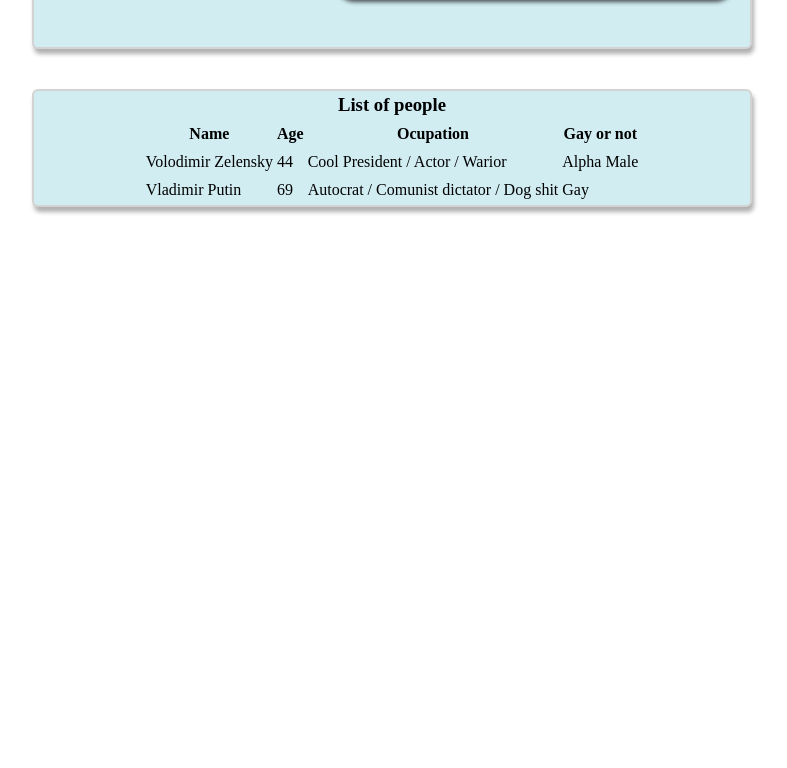
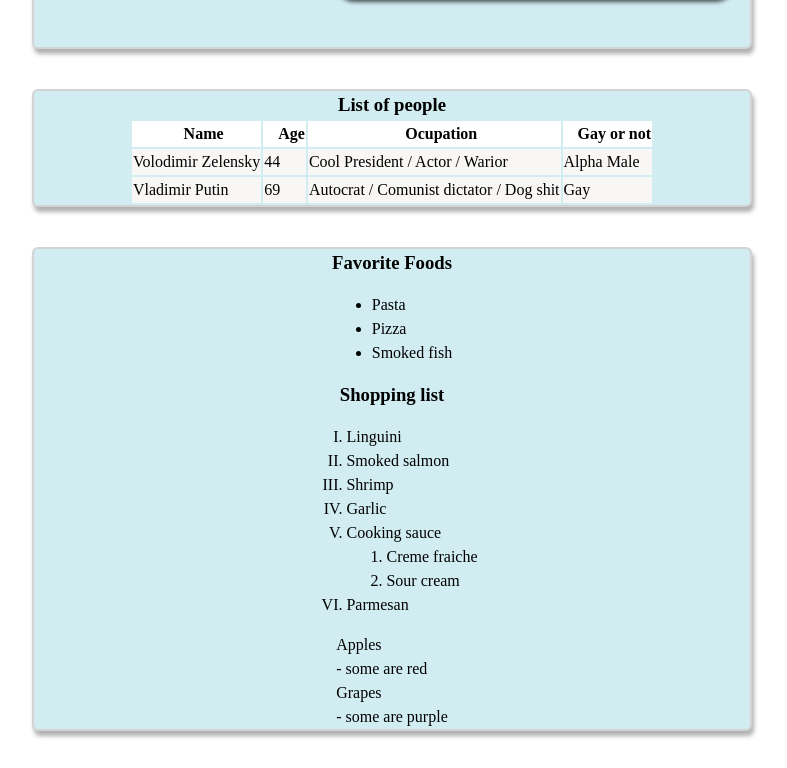
Before and after one commit to danilabogdan/html-repo-0, a plain HTML site: page index.html in a window 1280 px wide. Shown: the part 3138-3906 px from the top of the page, without its empty margins (248-1035 px from the left). Before the commit the page ends 3365 px from the top, so only its background shows below. Drawn offline with Linux system fonts and the light colour scheme.

Commit message:
made some lists and learned about iframe

```diff
--- a/index.html
+++ b/index.html
@@ -102,7 +102,7 @@
 
     <div class="[ box ] [ center ] [ bg ] [ gap ]">
         <h1>Adding links</h1>
-        <p>You can view this tutorial <a style="text-decoration:none;" href="https://www.w3schools.com/">here</a></p>
+        <p>You can view the tutorial i am folowing <a style="text-decoration:none;" href="https://www.w3schools.com/">here <i class="fa-solid fa-arrow-right"></i></a></p>
         <p>Or you can click the image below</p>
         <a href="https://www.w3schools.com/" target="_blank"><img style="width:120px;" src="images/77673807.png" alt=""></a>
         <h2>Maybe go <a style="text-decoration:none;" href="#top">to the top <i class="fa-solid fa-arrow-up"></i></a> of this page.</h2>
@@ -116,34 +116,72 @@
 
     <div class="[ box ] [ center ] [ bg ] [ gap ]">
         <table>
-            <thead>
+            <thead style="background-color:#fff;">
                 <caption><h3>List of people</h3></caption>
-                <tr>
-                    <th>Name</th>
-                    <th>Age</th>
-                    <th>Ocupation</th>
-                    <th>Gay or not</th>
+                <tr style="background-color:#fff;">
+                    <th style="padding-left:15px;">Name</th>
+                    <th style="padding-left:15px;">Age</th>
+                    <th style="padding-left:15px;" colspan="2">Ocupation</th>
+                    <th style="padding-left:15px;">Gay or not</th>
                 </tr>
             </thead>
 
             <tbody>
-                <tr>
+                <tr style="background-color:#f9f7f5;">
                     <td>Volodimir Zelensky</td>
                     <td>44</td>
-                    <td>Cool President / Actor / Warior</td>
+                    <td colspan="2">Cool President / Actor / Warior</td>
                     <td>Alpha Male</td>
                 </tr>
 
-                <tr>
+                <tr style="background-color:#f9f7f5;">
                     <td>Vladimir Putin</td>
                     <td>69</td>
-                    <td>Autocrat / Comunist dictator / Dog shit</td>
+                    <td colspan="2">Autocrat / Comunist dictator / Dog shit</td>
                     <td>Gay</td>
                 </tr>
             </tbody>
         </table>
     </div>
 
+    <div class="[ box ] [ center ] [ bg ] [ gap ]">
+        <h3>Favorite Foods</h3>
+        <ul>
+            <li>Pasta</li>
+            <li>Pizza</li>
+            <li>Smoked fish</li>
+        </ul>
+
+        <h3>Shopping list</h3>
+
+        <ol type="I">
+            <li>Linguini</li>
+            <li>Smoked salmon</li>
+            <li>Shrimp</li>
+            <li>Garlic</li>
+            <li>Cooking sauce
+                <ol>
+                    <li>Creme fraiche</li>
+                    <li>Sour cream</li>
+                </ol>
+            </li>
+            <li>Parmesan</li>
+        </ol>
+
+        <dl>
+            <dt>Apples</dt>
+            <dd>- some are red</dd>
+            <dt>Grapes</dt>
+            <dd>- some are purple</dd>
+        </dl>
+    </div>
+
+
+    <div class="[ box ] [ center ] [ bg ] [ gap ]">
+        <h2>Iframe is <q>cool</q></h2>
+        <iframe src="http://127.0.0.1:5500/index.html#top" width="700px" height="400px" frameborder="0"></iframe>
+    </div>
+
     <script src="https://kit.fontawesome.com/2b24e01a42.js" crossorigin="anonymous"></script>
 </body>
 </html>
```
